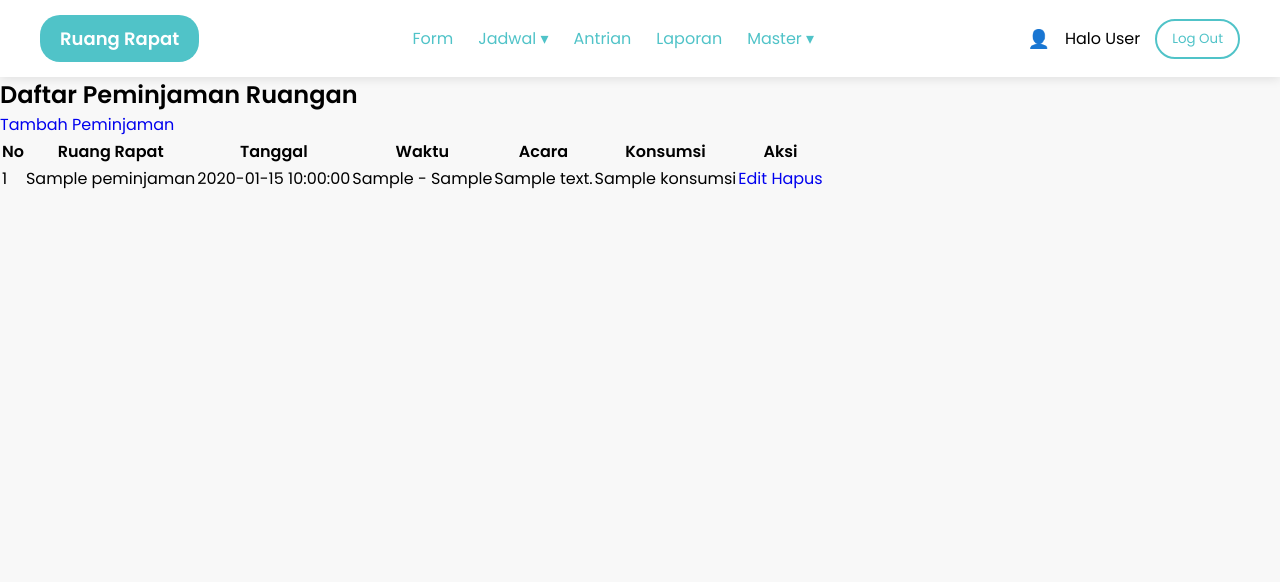
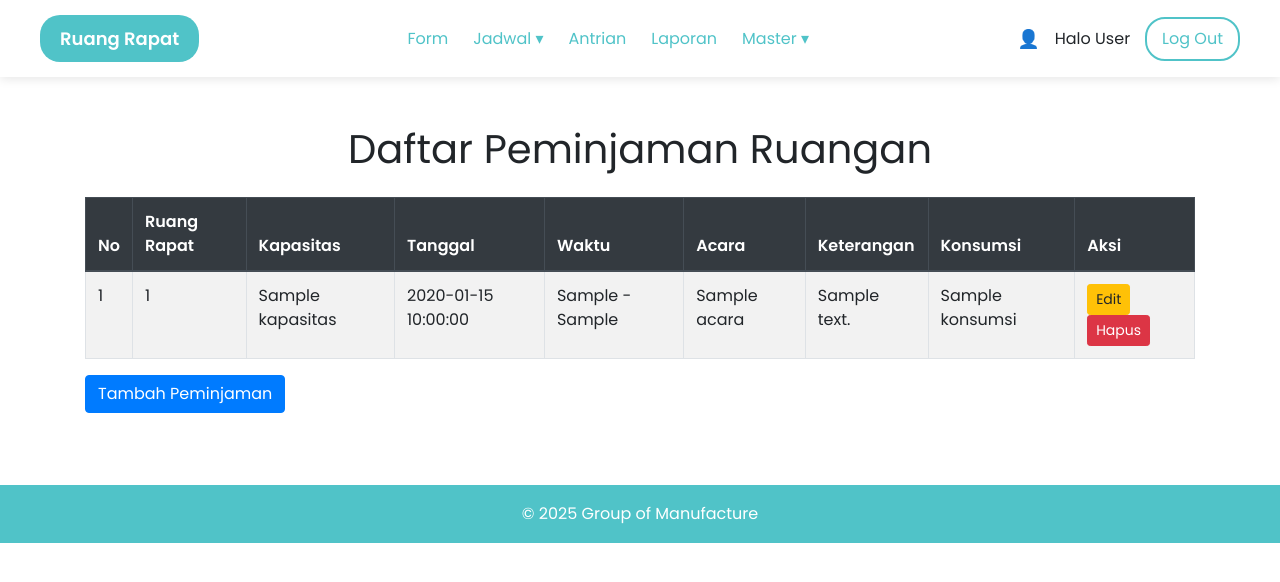
Before and after one commit to orchid1qilah/ruangrapat, a CodeIgniter 4 app: the page made by app/Views/list_peminjaman.php in a window 1280 px wide. Shown: the top 582 px of the page. Run offline with PHP 8.4 and a stand-in for CodeIgniter, Linux system fonts and the light colour scheme; the template is opened without the code that fills it: most values are stand-ins (such as "Sample title", 1, 10 or a date in 2020); some libraries are stand-ins or nearby versions.

Commit message:
Fix bug and add peminjamanController

```diff
--- a/app/Views/header.php
+++ b/app/Views/header.php
@@ -3,7 +3,6 @@
 <head>
     <meta charset="UTF-8">
     <meta name="viewport" content="width=device-width, initial-scale=1.0">
-    <title>Header Ruang Rapat</title>
     <link href="https://fonts.googleapis.com/css2?family=Poppins:wght@300;400;600&display=swap" rel="stylesheet">
     <style>
         * {
@@ -100,7 +99,6 @@
         <div class="nav">
         <a href="<?= base_url('peminjaman/create'); ?>" class="nav-item">Form</a>
 
-
             <div class="nav-item">
                 Jadwal &#9662;
                 <div class="dropdown">
--- a/app/Views/list_peminjaman.php
+++ b/app/Views/list_peminjaman.php
@@ -1,56 +1,58 @@
 <!DOCTYPE html>
 <html lang="id">
 <head>
-<?php echo view('header.php');?>
-
+    <?php echo view('header.php'); ?>
     <meta charset="UTF-8">
     <meta name="viewport" content="width=device-width, initial-scale=1.0">
     <title>Daftar Peminjaman Ruangan</title>
+    <link rel="stylesheet" href="https://maxcdn.bootstrapcdn.com/bootstrap/4.5.2/css/bootstrap.min.css">
 </head>
 <body>
+
 <div class="container mt-5">
-    <h2 class="text-center">Daftar Peminjaman Ruangan</h2>
-    <a href="<?= base_url('/peminjaman/create') ?>" class="btn btn-primary mb-3">Tambah Peminjaman</a>
-
-    <?php if (session()->getFlashdata('success')): ?>
-        <div class="alert alert-success"><?= session()->getFlashdata('success') ?></div>
-    <?php endif; ?>
-
-    <table class="table table-bordered">
+    <h1 class="text-center">Daftar Peminjaman Ruangan</h1>
+    <table class="table table-bordered table-striped mt-4">
         <thead class="thead-dark">
             <tr>
                 <th>No</th>
                 <th>Ruang Rapat</th>
+                <th>Kapasitas</th>
                 <th>Tanggal</th>
                 <th>Waktu</th>
                 <th>Acara</th>
+                <th>Keterangan</th>
                 <th>Konsumsi</th>
                 <th>Aksi</th>
             </tr>
         </thead>
         <tbody>
-            <?php if (!empty($peminjaman)): ?>
-                <?php foreach ($peminjaman as $key => $row): ?>
+            <?php if (!empty($peminjaman)) : ?>
+                <?php $no = 1; foreach ($peminjaman as $item) : ?>
                     <tr>
-                        <td><?= $key + 1 ?></td>
-                        <td><?= esc($row['nama_ruangan']) ?></td>
-                        <td><?= esc($row['tanggal_peminjaman']) ?></td>
-                        <td><?= esc($row['waktu_mulai']) ?> - <?= esc($row['waktu_selesai']) ?></td>
-                        <td><?= esc($row['keterangan_acara']) ?></td>
-                        <td><?= esc($row['konsumsi']) ?></td>
+                        <td><?= $no++; ?></td>
+                        <td><?= $item['ruang_rapat_id']; ?></td>
+                        <td><?= $item['kapasitas']; ?></td>
+                        <td><?= $item['tanggal_peminjaman']; ?></td>
+                        <td><?= $item['waktu_mulai']; ?> - <?= $item['waktu_selesai']; ?></td>
+                        <td><?= ucfirst($item['acara']); ?></td>
+                        <td><?= $item['keterangan_acara']; ?></td>
+                        <td><?= $item['konsumsi']; ?></td>
                         <td>
-                            <a href="<?= base_url('/peminjaman/edit/' . $row['id']) ?>" class="btn btn-warning btn-sm">Edit</a>
-                            <a href="<?= base_url('/peminjaman/delete/' . $row['id']) ?>" class="btn btn-danger btn-sm" onclick="return confirm('Yakin ingin menghapus?')">Hapus</a>
+                            <a href="#" class="btn btn-warning btn-sm">Edit</a>
+                            <a href="#" class="btn btn-danger btn-sm">Hapus</a>
                         </td>
                     </tr>
                 <?php endforeach; ?>
-            <?php else: ?>
+            <?php else : ?>
                 <tr>
-                    <td colspan="7" class="text-center">Belum ada data peminjaman</td>
+                    <td colspan="9" class="text-center">Belum ada data peminjaman.</td>
                 </tr>
             <?php endif; ?>
         </tbody>
     </table>
+    <a href="<?= base_url('/peminjaman/create'); ?>" class="btn btn-primary">Tambah Peminjaman</a>
 </div>
+
 </body>
+<?php echo view('footer.php'); ?>
 </html>
```
Also changed, not shown: app/Config/Routes.php (+3 -9 lines), app/Controllers/PeminjamanController.php (+49 -17 lines), app/Views/form_peminjaman.php (+4 -4 lines).
